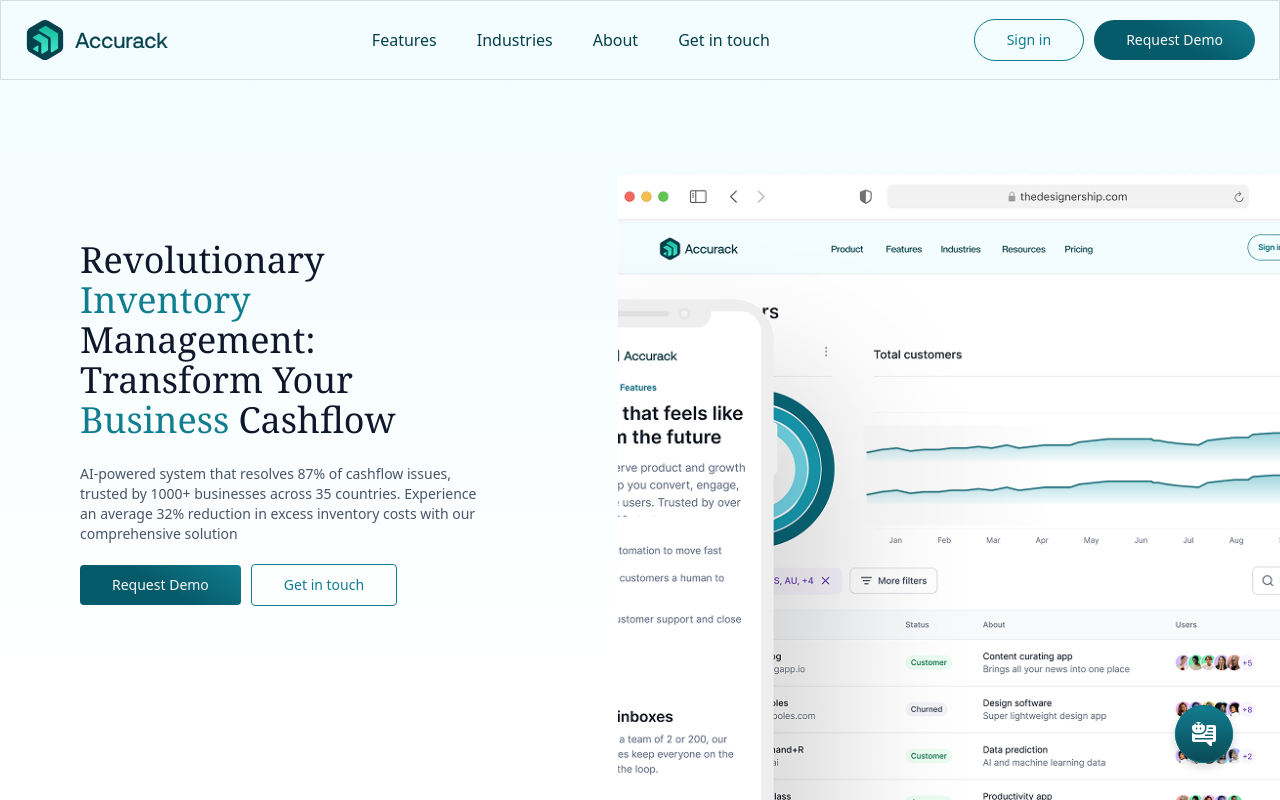
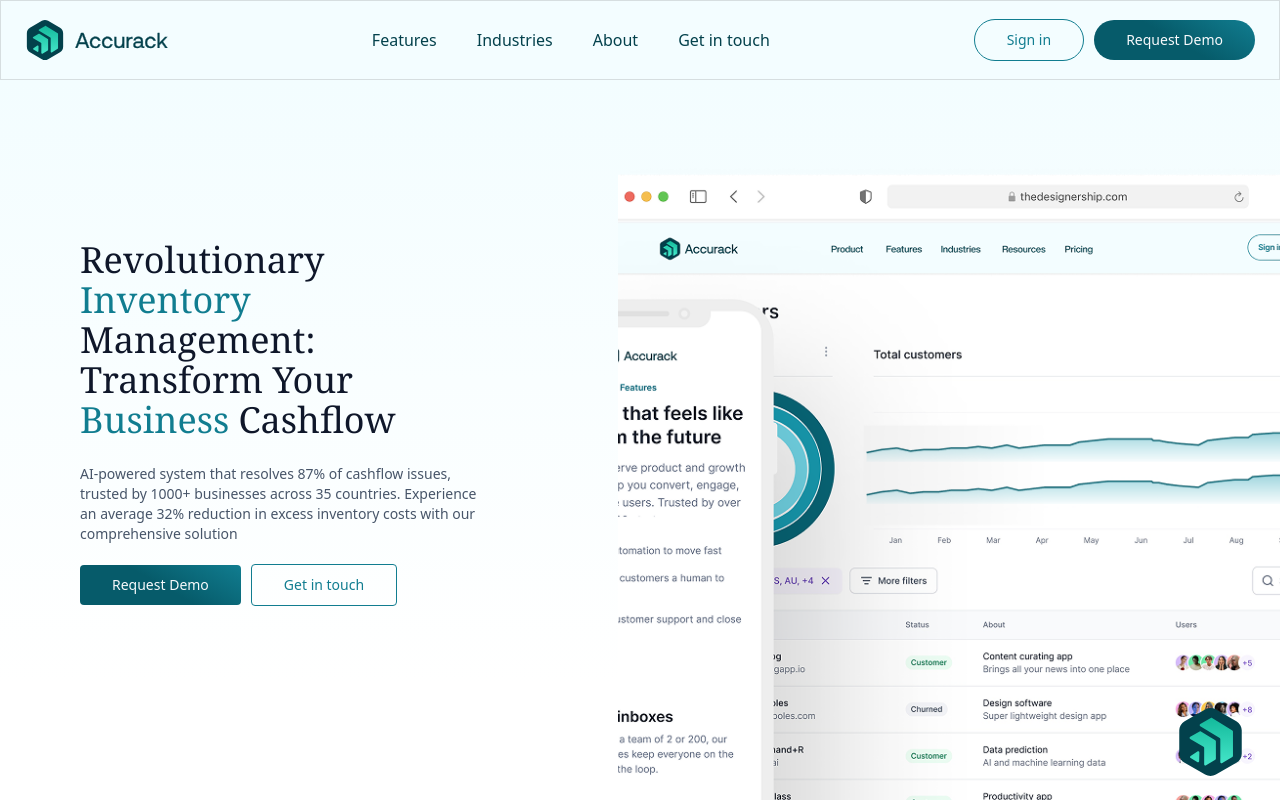
Before and after one commit to Innova-360/Accurack_Web_FrontEnd, a React (Vite) app: page / in a window 1280 px wide. Both pictures are taken after a click on the button 1242 px from the left and 403 px from the top of the page. Shown: the top 800 px of the page. Built offline with nearby package versions, Linux system fonts and the light colour scheme; no server answers.

Commit message:
Chat Icon Update Mashood

```diff
--- a/src/pages/LandingPage.tsx
+++ b/src/pages/LandingPage.tsx
@@ -22,10 +22,10 @@
     <>
       <Header />
       {isChatOpen == false ? (<img
-        src="chatIcon.svg"
+        src="/logo.svg"
         alt="chat"
         onClick={() => setIsChatOpen(!isChatOpen)}
-        className="cursor-pointer bottom-[3%] fixed right-[3%] z-[999999]"
+        className="cursor-pointer bottom-[3%] h-[68px] fixed right-[3%] z-[999999]"
       />)
       :
         <ChatSupport setIsChatOpen={setIsChatOpen}/>
```
